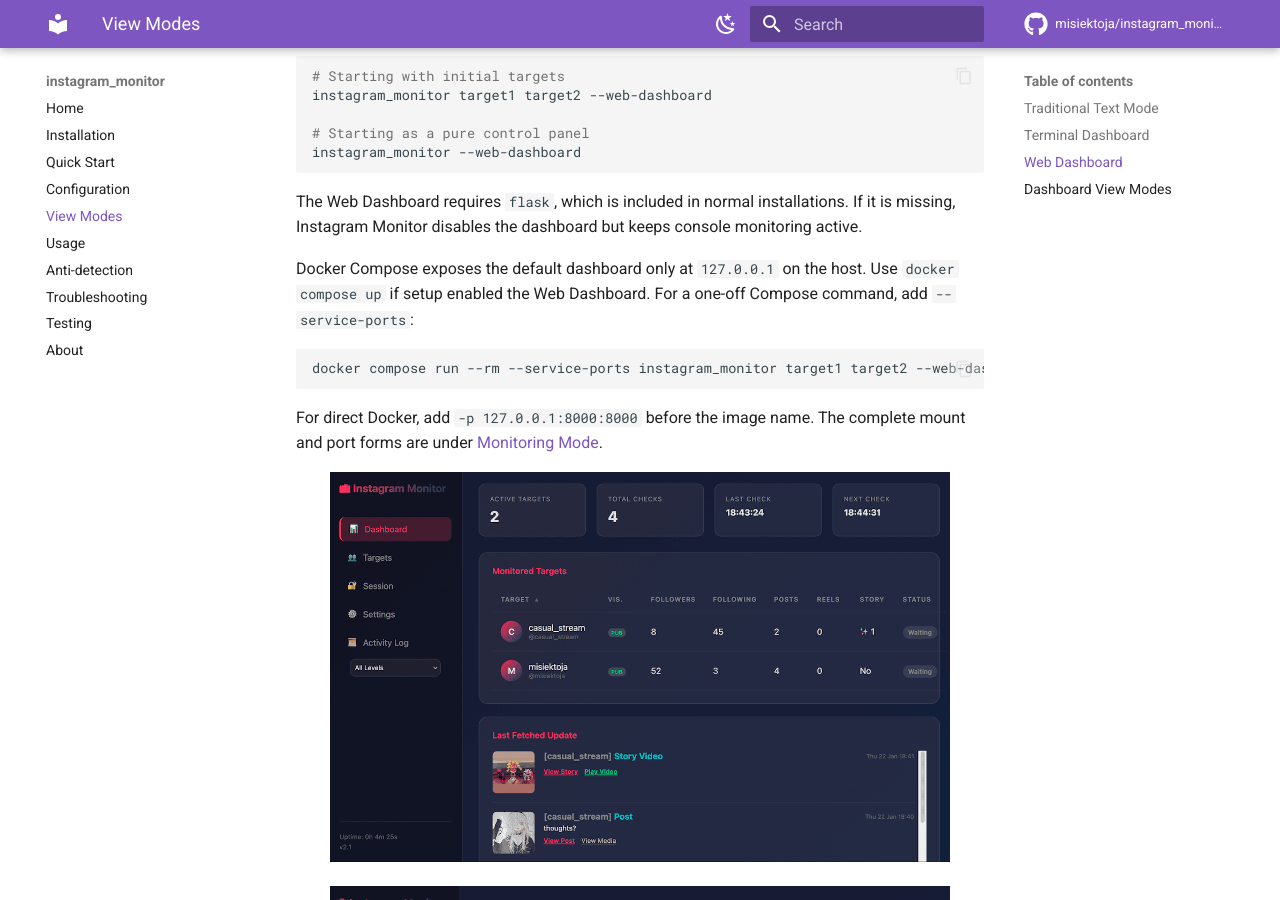
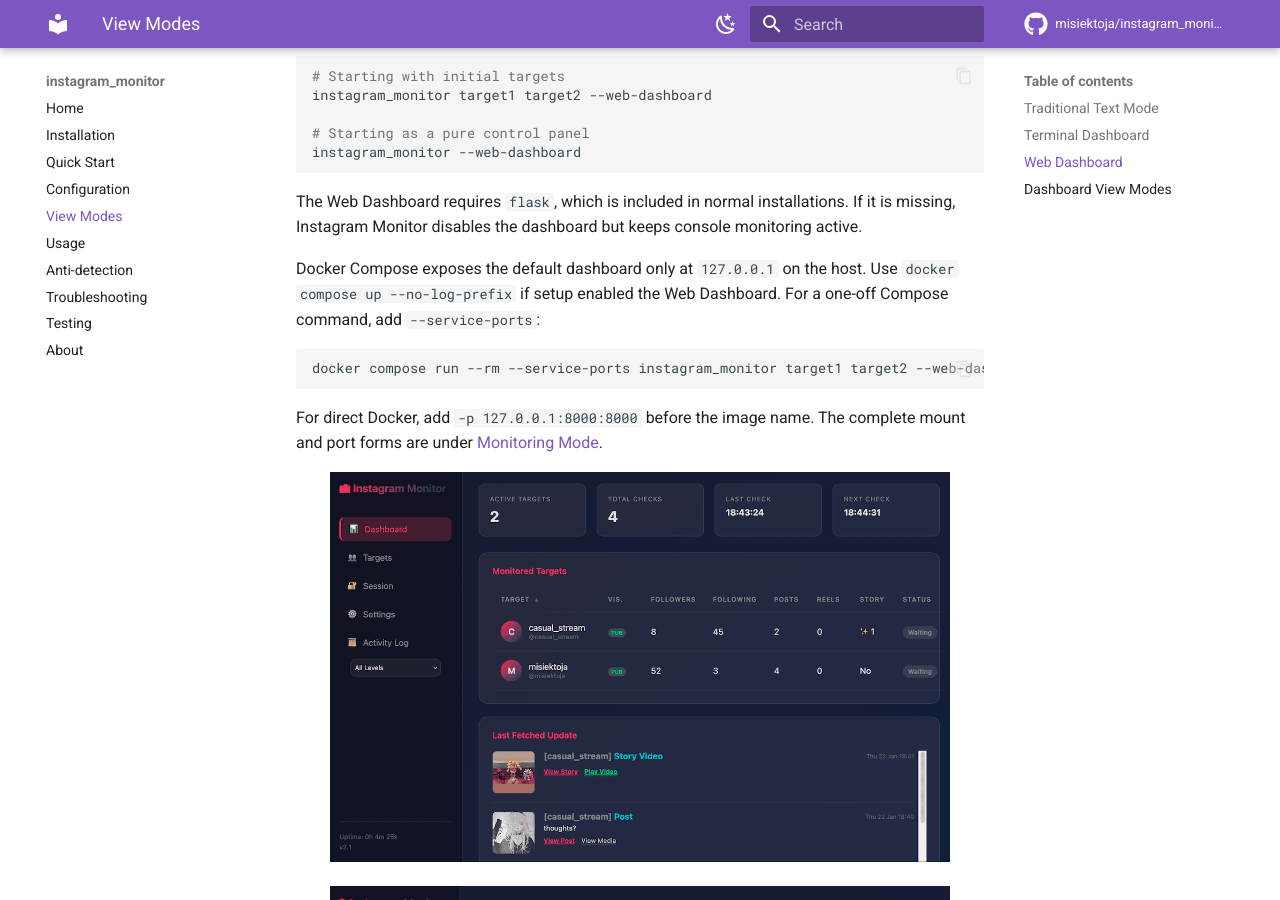
Before and after one commit to misiektoja/instagram_monitor, an MkDocs documentation site: the page built from docs/view-modes.md, in a window 1280 px wide and 900 px high, scrolled down 2532 px. Built offline with MkDocs 1.6.1 and Material for MkDocs 9.7.7, drawn with Linux system fonts in a browser that asks for light colours; comment, search, counter and statistics services are not loaded.

Commit message:
docs(view-modes): suppress compose dashboard prefixes

````diff
--- a/docs/view-modes.md
+++ b/docs/view-modes.md
@@ -87,7 +87,7 @@
 
 The Web Dashboard requires `flask`, which is included in normal installations. If it is missing, Instagram Monitor disables the dashboard but keeps console monitoring active.
 
-Docker Compose exposes the default dashboard only at `127.0.0.1` on the host. Use `docker compose up` if setup enabled the Web Dashboard. For a one-off Compose command, add `--service-ports`:
+Docker Compose exposes the default dashboard only at `127.0.0.1` on the host. Use `docker compose up --no-log-prefix` if setup enabled the Web Dashboard. For a one-off Compose command, add `--service-ports`:
 
 ```sh
 docker compose run --rm --service-ports instagram_monitor target1 target2 --web-dashboard
````
